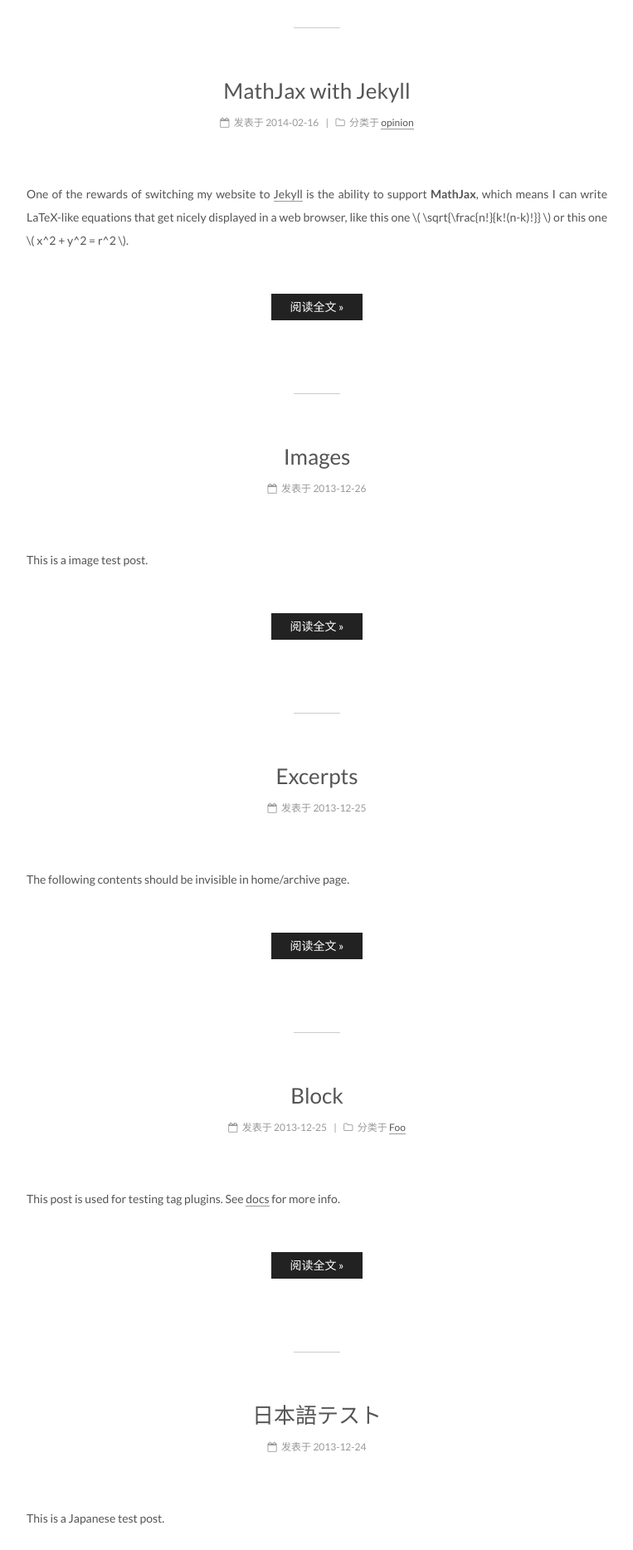
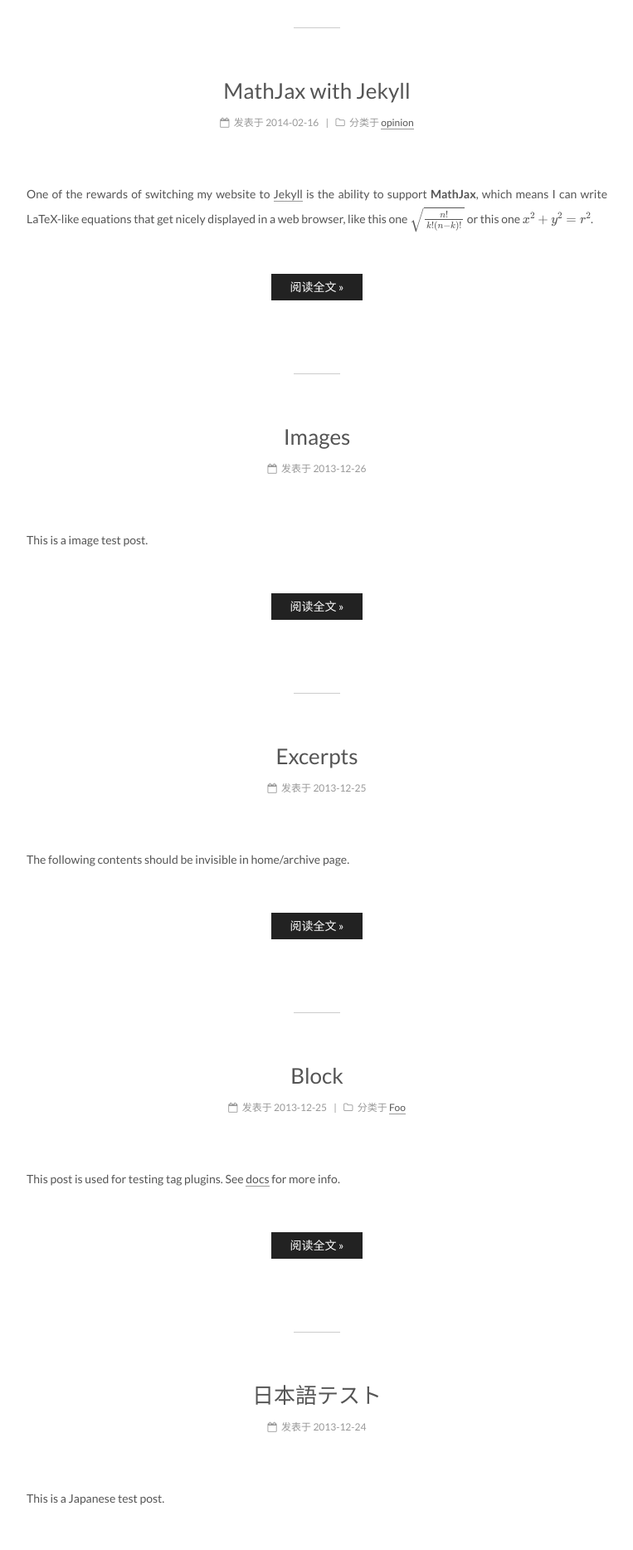
Before and after one commit to TMLAndroid/TMLAndroid.github.io, a Jekyll site: the page built from index.html, in a window 1280 px wide. Shown: the part 3210-5078 px from the top of the page at 83% size, without its empty margins (258-1021 px from the left). Built offline with Jekyll 4.4.1, drawn with Linux system fonts in a browser that asks for light colours; formulas are drawn with MathJax 3; the list of posts is cut into pages by our own code.

Commit message:
设置支持数学公式

```diff
--- a/_config.yml
+++ b/_config.yml
@@ -360,7 +360,7 @@ highlight_theme: normal
 
 # MathJax Support
 mathjax:
-  enable: false
+  enable: true
   per_page: false
   cdn: //cdn.bootcss.com/mathjax/2.7.1/latest.js?config=TeX-AMS-MML_HTMLorMML
 
```
Also changed, not shown: index.js (deleted, +0 -29 lines), package.json (deleted, +0 -20 lines), 1 other file.
